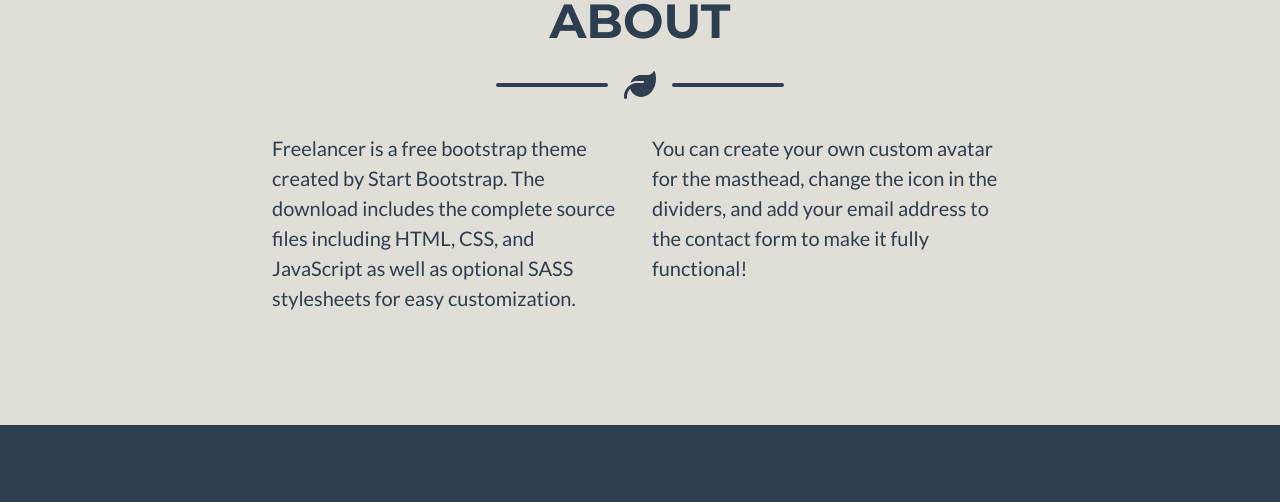
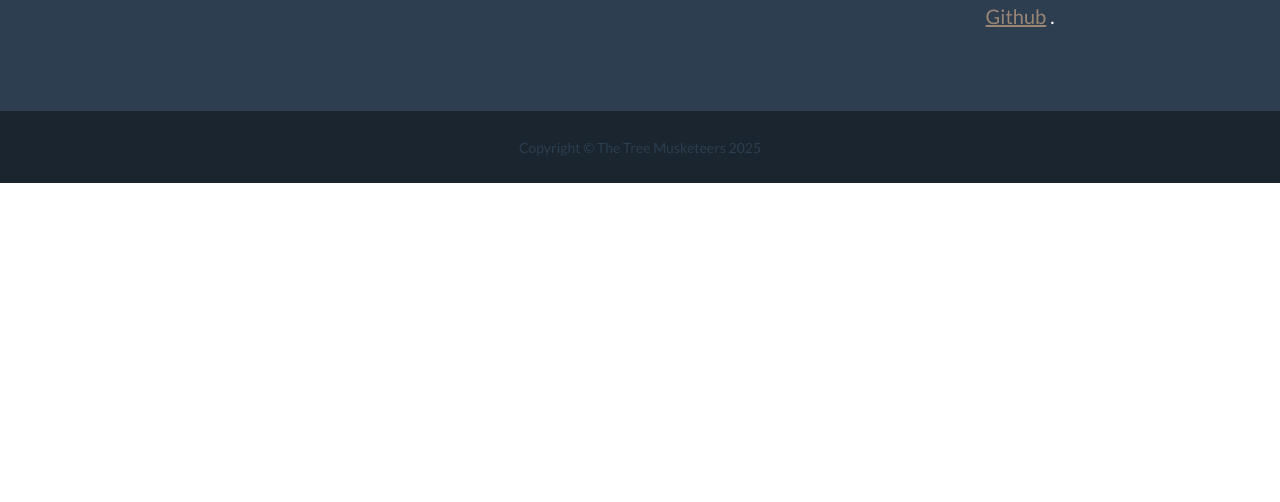
Before and after one commit to Virginouille/english_website, a plain HTML site: page commerce.html in a window 1280 px wide. Shown: the part 2207-2709 px from the top of the page. After the commit the page ends 2486 px from the top, so only its background shows below. Drawn offline with nearby package versions, Linux system fonts and the light colour scheme.

Commit message:
commerce modif

```diff
--- a/commerce.html
+++ b/commerce.html
@@ -142,32 +142,6 @@
                 </div>
             </div>
         </div>
-    </section>
-    <!-- About Section-->
-    <section class="page-section bg-primary text-white mb-0" id="about">
-        <div class="container">
-            <!-- About Section Heading-->
-            <h2 class="page-section-heading text-center text-uppercase text-white">About</h2>
-            <!-- Icon Divider-->
-            <div class="divider-custom divider-dark">
-                <div class="divider-custom-line"></div>
-                <div class="divider-custom-icon"><i class="fas fa-leaf"></i></div>
-                <div class="divider-custom-line"></div>
-            </div>
-            <!-- About Section Content-->
-            <div class="row">
-                <div class="col-lg-4 ms-auto">
-                    <p class="lead">Freelancer is a free bootstrap theme created by Start Bootstrap. The download
-                        includes the complete source files including HTML, CSS, and JavaScript as well as optional SASS
-                        stylesheets for easy customization.</p>
-                </div>
-                <div class="col-lg-4 me-auto">
-                    <p class="lead">You can create your own custom avatar for the masthead, change the icon in the
-                        dividers, and add your email address to the contact form to make it fully functional!</p>
-                </div>
-            </div>
-        </div>
-    </section>
         <!-- Footer-->
         <footer class="footer text-center">
             <div class="container">
@@ -186,10 +160,12 @@
                         <h4 class="text-uppercase mb-4">Around the Web</h4>
                         <a class="btn btn-outline-light btn-social mx-1" href="#!"><i
                                 class="fab fa-fw fa-facebook-f"></i></a>
-                    <a class="btn btn-outline-light btn-social mx-1" href="#!"><i class="fab fa-fw fa-twitter"></i></a>
+                        <a class="btn btn-outline-light btn-social mx-1" href="#!"><i
+                                class="fab fa-fw fa-twitter"></i></a>
                         <a class="btn btn-outline-light btn-social mx-1" href="#!"><i
                                 class="fab fa-fw fa-linkedin-in"></i></a>
-                    <a class="btn btn-outline-light btn-social mx-1" href="#!"><i class="fab fa-fw fa-dribbble"></i></a>
+                        <a class="btn btn-outline-light btn-social mx-1" href="#!"><i
+                                class="fab fa-fw fa-dribbble"></i></a>
                     </div>
                     <!-- Footer About Text-->
                     <div class="col-lg-4">
@@ -231,7 +207,8 @@
                                     <img class="img-fluid rounded mb-5" src="assets/img/plants/plant1.webp" alt="..." />
                                     <!-- Portfolio Modal - Text-->
                                     <p class="mb-4">Bold and full of life, this mini-plant embodies the spirited and
-                                    adventurous nature of the most famous musketeer. Always ready for new challenges, it
+                                        adventurous nature of the most famous musketeer. Always ready for new
+                                        challenges, it
                                         will bring a dynamic touch to your space.
                                     </p>
                                     <button class="btn btn-primary" data-bs-dismiss="modal">
@@ -268,7 +245,8 @@
                                     <img class="img-fluid rounded mb-5" src="assets/img/plants/plant2.webp" alt="..." />
                                     <!-- Portfolio Modal - Text-->
                                     <p class="mb-4">Generous and strong, this plant commands attention with its vibrant
-                                    presence. Its lush foliage reflects the strength and elegance of this big-hearted
+                                        presence. Its lush foliage reflects the strength and elegance of this
+                                        big-hearted
                                         musketeer.
 
                                     </p>
@@ -305,7 +283,8 @@
                                     <!-- Portfolio Modal - Image-->
                                     <img class="img-fluid rounded mb-5" src="assets/img/plants/plant3.webp" alt="..." />
                                     <!-- Portfolio Modal - Text-->
-                                <p class="mb-4">Refined and mysterious, this plant captivates with its elegant charm.
+                                    <p class="mb-4">Refined and mysterious, this plant captivates with its elegant
+                                        charm.
                                         Like the scholarly musketeer, it adds a touch of sophistication to your décor.
                                     </p>
                                     <button class="btn btn-primary" data-bs-dismiss="modal">
@@ -341,8 +320,10 @@
                                     <!-- Portfolio Modal - Image-->
                                     <img class="img-fluid rounded mb-5" src="assets/img/plants/plant4.webp" alt="..." />
                                     <!-- Portfolio Modal - Text-->
-                                <p class="mb-4">Discreet yet majestic, this mini-plant evokes the wisdom and charisma of
-                                    Athos. Its noble stature makes it a perfect choice for those seeking a distinguished
+                                    <p class="mb-4">Discreet yet majestic, this mini-plant evokes the wisdom and
+                                        charisma of
+                                        Athos. Its noble stature makes it a perfect choice for those seeking a
+                                        distinguished
                                         touch.
                                     </p>
                                     <button class="btn btn-primary" data-bs-dismiss="modal">
@@ -368,7 +349,8 @@
                             <div class="row justify-content-center">
                                 <div class="col-lg-8">
                                     <!-- Portfolio Modal - Title-->
-                                <h2 class="portfolio-modal-title text-secondary text-uppercase mb-0">Milady de Winter
+                                    <h2 class="portfolio-modal-title text-secondary text-uppercase mb-0">Milady de
+                                        Winter
                                     </h2>
                                     <!-- Icon Divider-->
                                     <div class="divider-custom">
@@ -379,7 +361,8 @@
                                     <!-- Portfolio Modal - Image-->
                                     <img class="img-fluid rounded mb-5" src="assets/img/plants/plant5.webp" alt="..." />
                                     <!-- Portfolio Modal - Text-->
-                                <p class="mb-4">Seductive and mesmerizing, this mini-plant captivates with its striking
+                                    <p class="mb-4">Seductive and mesmerizing, this mini-plant captivates with its
+                                        striking
                                         colors and irresistible charm. Behind its beauty lies a hidden strength.
 
                                     </p>
@@ -406,7 +389,8 @@
                             <div class="row justify-content-center">
                                 <div class="col-lg-8">
                                     <!-- Portfolio Modal - Title-->
-                                <h2 class="portfolio-modal-title text-secondary text-uppercase mb-0">Count of Rochefort
+                                    <h2 class="portfolio-modal-title text-secondary text-uppercase mb-0">Count of
+                                        Rochefort
                                     </h2>
                                     <!-- Icon Divider-->
                                     <div class="divider-custom">
@@ -417,7 +401,8 @@
                                     <!-- Portfolio Modal - Image-->
                                     <img class="img-fluid rounded mb-5" src="assets/img/plants/plant6.webp" alt="..." />
                                     <!-- Portfolio Modal - Text-->
-                                <p class="mb-4">Dark and intriguing, this plant has an enigmatic presence that won’t go
+                                    <p class="mb-4">Dark and intriguing, this plant has an enigmatic presence that won’t
+                                        go
                                         unnoticed. It embodies the elegance of shadow and mystery.
                                     </p>
                                     <button class="btn btn-primary" data-bs-dismiss="modal">
```
Lines whose indentation alone changed are shown as unchanged.
